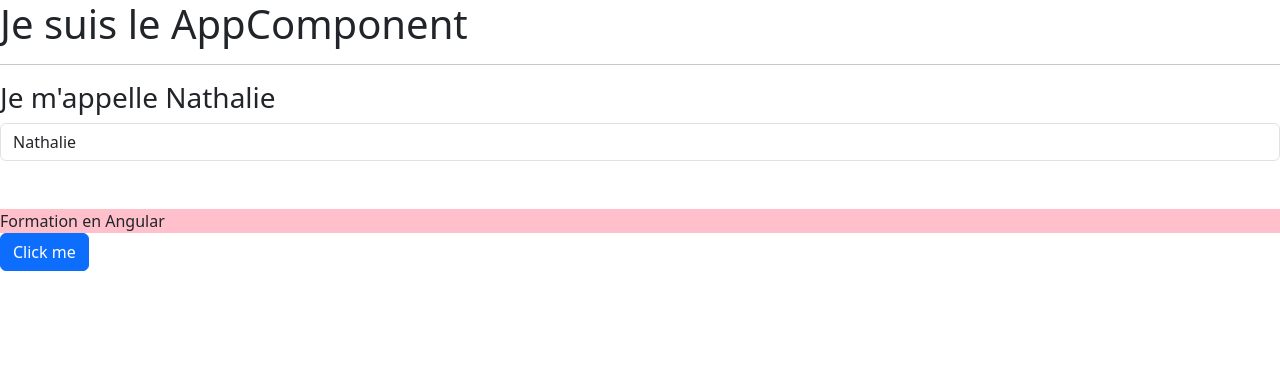
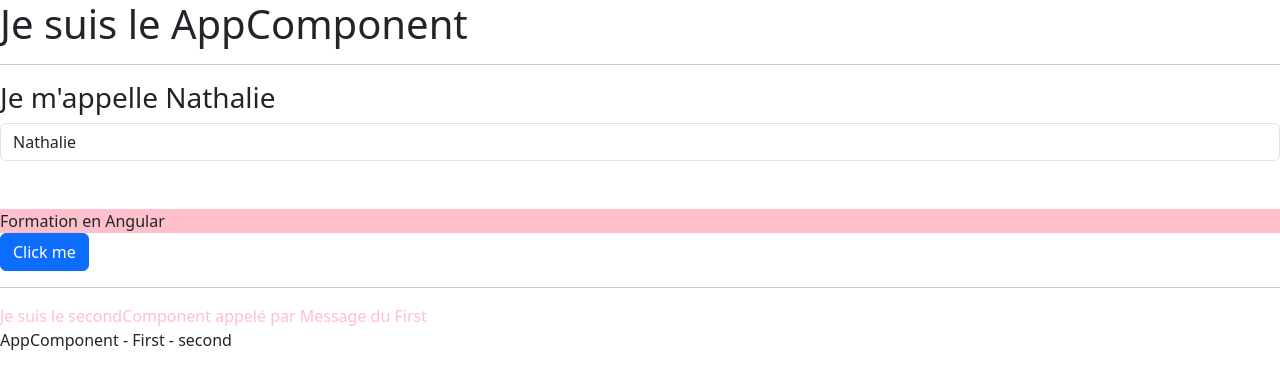
Before and after one commit to n2sy/DataScientest-Jun-23, an Angular app: page / in a window 1280 px wide. Shown: the top 388 px of the page. Built offline with nearby package versions, Linux system fonts and the light colour scheme.

Commit message:
interaction parent-enfant

```diff
--- a/src/app/app.module.ts
+++ b/src/app/app.module.ts
@@ -4,9 +4,10 @@ import { BrowserModule } from '@angular/platform-browser';
 import { AppComponent } from './app.component';
 import { FirstComponent } from './first/first.component';
 import { FormsModule } from '@angular/forms';
+import { SecondComponent } from './second/second.component';
 
 @NgModule({
-  declarations: [AppComponent, FirstComponent],
+  declarations: [AppComponent, FirstComponent, SecondComponent],
   imports: [BrowserModule, FormsModule],
   providers: [],
   bootstrap: [AppComponent],
--- a/src/app/first/first.component.html
+++ b/src/app/first/first.component.html
@@ -7,3 +7,13 @@
 </div>
 
 <button (click)="traitement()" class="btn btn-primary">Click me</button>
+
+<hr>
+<app-second [cl]="color" [message]="'Message du First'"></app-second>
+
+
+AppComponent
+-
+First
+-
+second
--- /dev/null
+++ b/src/app/second/second.component.html
@@ -0,0 +1,3 @@
+<div [style.color]="cl">
+    Je suis le secondComponent appelé par {{ message }}
+</div>
```
Also changed, not shown: src/app/second/second.component.ts (added, +11 -0 lines), src/app/second/second.component.css (added), 1 other file (tests, documents, lock files or other folders).
